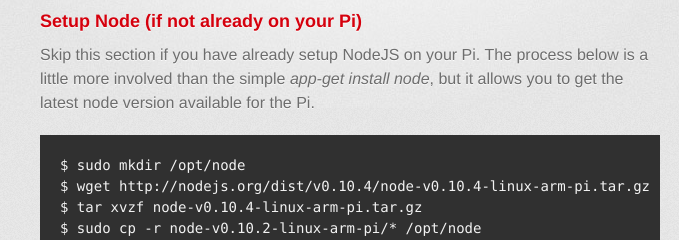
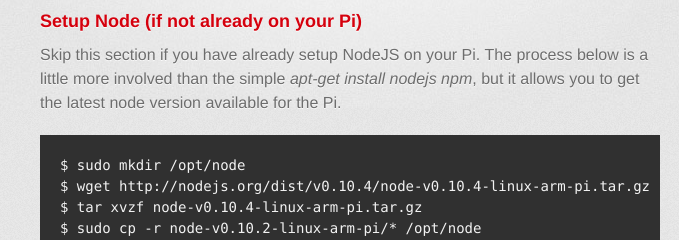
Before and after one commit to andy-g/PiDashboard, a plain HTML site: page index.html in a window 1280 px wide. Shown: the part 465-705 px from the top of the page, 290-969 px from the left. Drawn offline with Linux system fonts and the light colour scheme; a web font is replaced by a local one.

Commit message:
Update index.html

```diff
--- a/index.html
+++ b/index.html
@@ -43,7 +43,7 @@
 </ul><h3>
 <a name="setup-node-if-not-already-on-your-pi" class="anchor" href="#setup-node-if-not-already-on-your-pi"><span class="octicon octicon-link"></span></a>Setup Node (if not already on your Pi)</h3>
 
-<p>Skip this section if you have already setup NodeJS on your Pi. The process below is a little more involved than the simple <em>app-get install node</em>, but it allows you to get the latest node version available for the Pi.</p>
+<p>Skip this section if you have already setup NodeJS on your Pi. The process below is a little more involved than the simple <em>apt-get install nodejs npm</em>, but it allows you to get the latest node version available for the Pi.</p>
 
 <pre><code>$ sudo mkdir /opt/node
 $ wget http://nodejs.org/dist/v0.10.4/node-v0.10.4-linux-arm-pi.tar.gz
```
